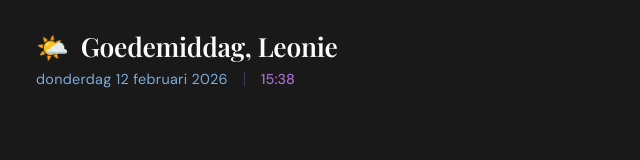
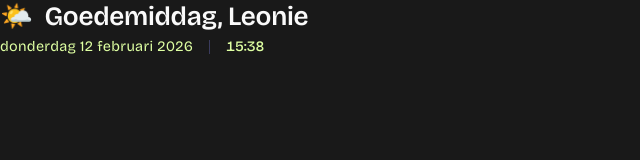
Before and after one commit to leoniebe/mairaki-notion-templates, a plain HTML site: page greeting.html in a window 1280 px wide. Shown: the whole page, without its empty margins (0-640 px from the left). Drawn offline with nearby package versions, Linux system fonts and the light colour scheme.

Commit message:
Update greeting.html

```diff
--- a/greeting.html
+++ b/greeting.html
@@ -4,12 +4,12 @@
 <meta charset="UTF-8">
 <meta name="viewport" content="width=device-width, initial-scale=1.0">
 <style>
-  @import url('https://fonts.googleapis.com/css2?family=DM+Sans:wght@400;500&family=Playfair+Display:wght@600&display=swap');
+  @import url('https://fonts.googleapis.com/css2?family=Bricolage+Grotesque:opsz,wght@12..96,200..800&display=swap');
 
   * { margin: 0; padding: 0; box-sizing: border-box; }
 
   html, body {
-    font-family: 'DM Sans', sans-serif;
+    font-family: "Bricolage Grotesque", sans-serif;
     background: #191919;
     margin: 0;
     padding: 0;
@@ -21,7 +21,6 @@
   .widget {
     width: 100%;
     height: 100%;
-    padding: 28px 36px;
     background: transparent;
     border-radius: 0;
     position: relative;
@@ -69,7 +68,7 @@
   }
 
   .greeting {
-    font-family: 'Playfair Display', serif;
+    font-family: "Bricolage Grotesque", sans-serif;
     font-weight: 600;
     font-size: 1.65rem;
     color: #FAFAFA;
@@ -93,14 +92,14 @@
   .date {
     font-size: 0.9rem;
     font-weight: 400;
-    color: rgba(142, 197, 252, 0.85);
+    color: #DEFFA2;
     letter-spacing: 0.02em;
   }
 
   .time {
     font-size: 0.9rem;
     font-weight: 500;
-    color: rgba(204, 129, 252, 0.8);
+    color: #DEFFA2;
     font-variant-numeric: tabular-nums;
   }
 
```
